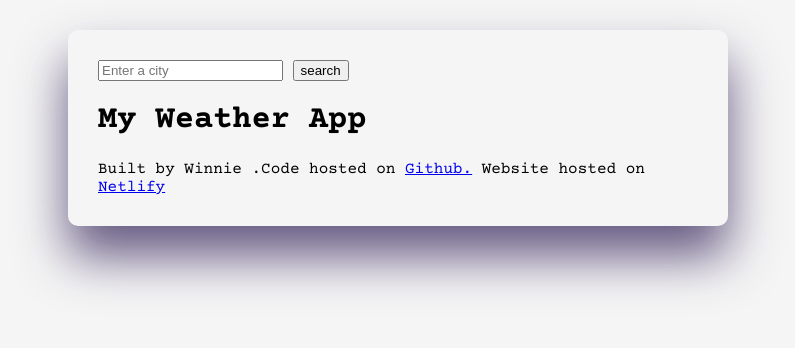
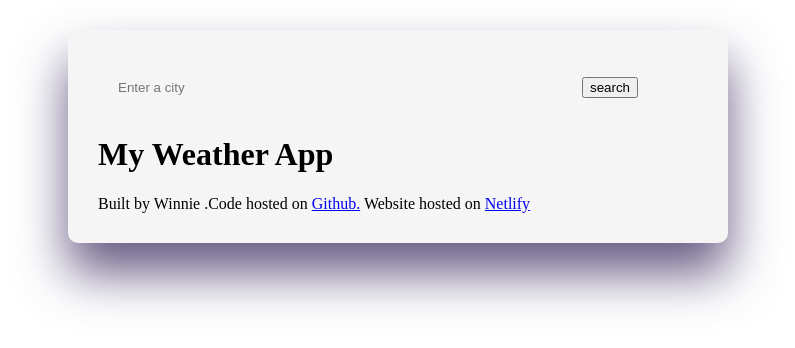
Before and after one commit to winnienganga/My-weatherapp, a plain HTML site: page index.html in a window 1280 px wide. Shown: the whole page, without its empty margins (242-1037 px from the left). Drawn offline with nearby package versions, Linux system fonts and the light colour scheme; a web font is replaced by a local one.

Commit message:
updating search-input class

```diff
--- a/style.css
+++ b/style.css
@@ -1,5 +1,5 @@
 body{
-background-color:whitesmoke;
+background-color:whitesmoke
 font-family: "Courier Prime", serif;
 font-weight: 400;
 font-style: normal;
@@ -13,3 +13,10 @@ font-style: normal;
     box-shadow: 0 30px 50px rgba(65,50,100,0.80);
     border-radius: 10px;
 }
+.search-input{
+background-color: rgb(245, 245, 245);
+border: none;
+border-radius: 10px;
+width:80%;
+padding :20px;
+}
```
